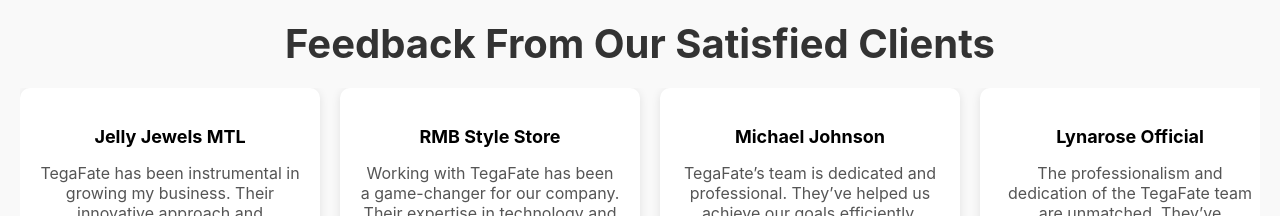
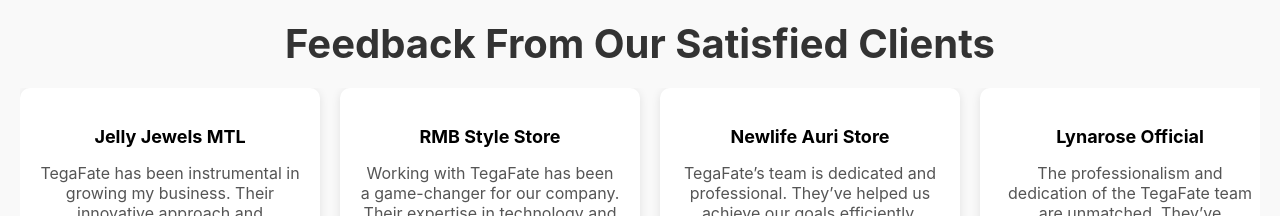
Before and after one commit to Gaftec45/tega-frontend, a React (Create React App) app: page / in a window 1280 px wide. Shown: the part 4640-4856 px from the top of the page. Built offline with nearby package versions, Linux system fonts and the light colour scheme.

Commit message:
Update Rating.js
initial commit

```diff
--- a/src/component/sections/Rating.js
+++ b/src/component/sections/Rating.js
@@ -17,7 +17,7 @@
         },
         {
             id: 3,
-            name: 'Michael Johnson',
+            name: 'Newlife Auri Store',
             feedback: 'TegaFate’s team is dedicated and professional. They’ve helped us achieve our goals efficiently.',
             rating: 5,
         },
```
